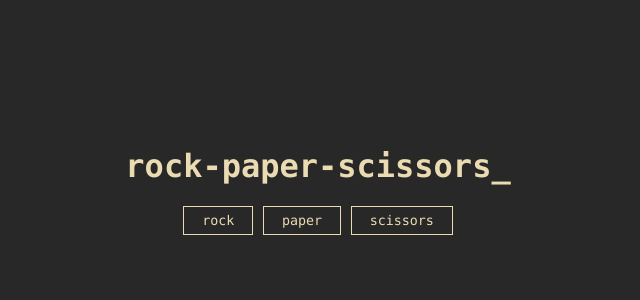
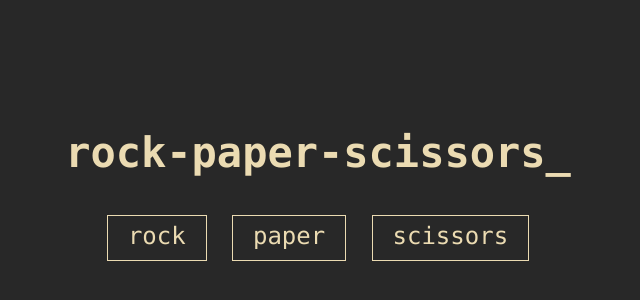
Before and after one commit to doofenshmirtzzz/rock-paper-scissors, a plain HTML site: page index.html in a window 1280 px wide. Shown: the part 220-520 px from the top of the page, without its empty margins (322-962 px from the left). Drawn offline with Linux system fonts and the light colour scheme; a web font is replaced by a local one.

Commit message:
Change page scale

```diff
--- a/style.css
+++ b/style.css
@@ -13,6 +13,7 @@
   color: #ebdbb2;
 
   font-family: 'Monaspace Neon NF', 'Consolas', monospace;
+  font-size: 42px;
 }
 
 ::selection {
@@ -29,7 +30,9 @@ body {
 
 button {
   border: 1px solid #ebdbb2;
-  padding: 6px 18px;
+  padding: 6px 20px 10px 20px;
+
+  font-size: 24px;
 
   transition: background-color 0.08s cubic-bezier(.17,.67,.83,.67),
               color 0.08s cubic-bezier(.17,.67,.83,.67),
```
